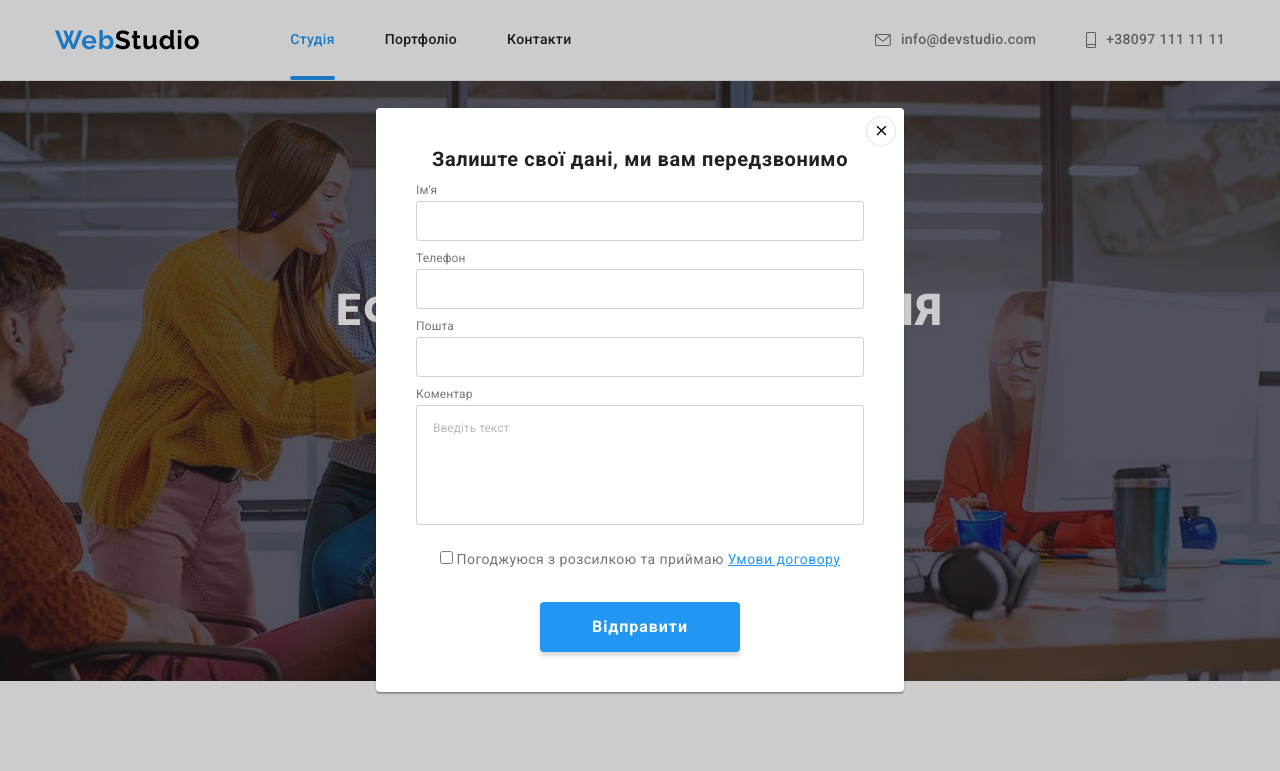
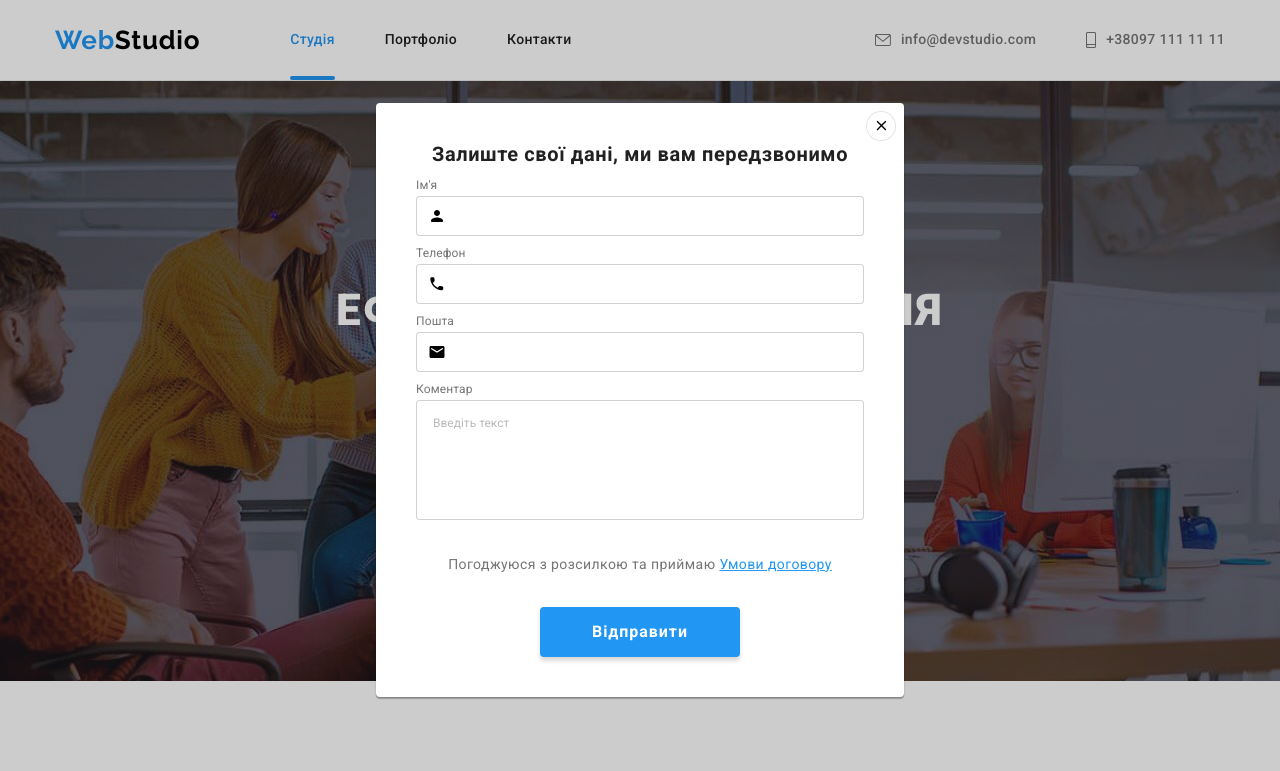
Before and after one commit to KomaNatoR/goit-markup-hw-06, a plain HTML site: page index.html in a window 1280 px wide. Both pictures are taken after a click on the button "Замовити послугу". Shown: the top 771 px of the page. Drawn offline with nearby package versions, Linux system fonts and the light colour scheme.

Commit message:
інпути поробив

```diff
--- a/css/styles.css
+++ b/css/styles.css
@@ -680,7 +680,13 @@ body {
             background: #FFFFFF;
             border: 1px solid rgba(0, 0, 0, 0.1);
             border-radius: 50%;
+            outline: transparent;
+
+            transition: border-color var(--duration) var(--timing-function);
         }
+        .modal-btn-close:focus {border-color: var(--accent-color);}
+
+        .modal-close-icon {transition: fill var(--duration) var(--timing-function);}
         .modal-btn-close:hover .modal-close-icon {
             fill: var(--accent-color);
         }
@@ -712,20 +718,38 @@ body {
 
     color: #757575;
 }
+    .form-input-title {}
+    .modal-data {
+        position: relative;
+
+        margin-top: 4px;
+        margin-bottom: 10px;
+    }
+        .modal-icon {
+            position: absolute;
+            top:50%;
+            left: 12px;
+            transform: translateY(-50%);
+
+            transition: fill var(--duration) var(--timing-function);
+        }
+        .modal-input:hover + .modal-icon, .modal-input:focus + .modal-icon  {fill: var(--accent-color);}
 
         .modal-input {
             width: 100%;
             height: 40px;
             padding-left: 42px;
-        margin-bottom: 10px;
-        margin-top: 4px;
 
             cursor: pointer;
 
             border: 1px solid rgba(33, 33, 33, 0.2);
             border-radius: 4px;
+            outline: transparent;
+
+            transition: border-color var(--duration) var(--timing-function);
         }
-    .modal-input:hover {border-color: var(--accent-color);}
+        .modal-input:hover, .modal-input:focus {border-color: var(--accent-color);}
+
         .modal-input::placeholder {color: rgba(117, 117, 117, 0.5);}
     .modal-form textarea {
         height: 120px;
@@ -735,7 +759,7 @@ body {
         resize: none;
     }
 
-    .modal-checkbox {
+    .modal-check-container {
         margin-bottom: 30px;
 
         font-weight: 400;
@@ -746,7 +770,7 @@ body {
 
         color: var(--main-text-color);
     }
-        .modal-checkbox a {
+        .modal-check-container a {
             text-decoration-line: underline;
             color: #2196F3;
         }
--- a/index.html
+++ b/index.html
@@ -361,25 +361,46 @@
             <p class="modal-title">Залиште свої дані, ми вам передзвонимо</p>
             <form class="modal-form">
 
-                <label for="user_name">Ім'я</label>
-                <input required type="text" name="name" id="user_name" class="modal-input">
 
-                <label for="user_tel">Телефон</label>
-                <input required type="tel" name="tel" id="user_tel" class="modal-input">
+                <label for="user-name" class="form-input-title">Ім'я</label>
+                <div class="modal-data">
+                   <input required type="text" name="name" id="user-name" class="modal-input">
+                   <svg class="modal-icon" width="18" height="18">
+                        <use href="./images/symbol-defs.svg#icon-modal-person"></use>
+                   </svg>
+                </div>
 
-                <label for="user_email">Пошта</label>
-                <input required type="email" name="email" id="user_email" class="modal-input">
 
-                <label for="user_coment">Коментар</label>
-                <textarea placeholder="Введіть текст" name="coment" id="user_coment" class="modal-input"></textarea>
+                <label for="user-tel" class="form-input-title">Телефон</label>
+                <div class="modal-data">
+                    <input required type="tel" name="tel" id="user-tel" class="modal-input">
+                    <svg class="modal-icon" width="18" height="18">
+                        <use href="./images/symbol-defs.svg#icon-modal-phone"></use>
+                    </svg>
+                </div>
 
-                <div class="modal-checkbox">
-                    <input required type="checkbox" name="agreement" id="user_agreement">
-                    <label for="user_agreement">Погоджуюся з розсилкою та приймаю <a href="">Умови договору</a></label>
+
+                <label for="user-email" class="form-input-title">Пошта</label>
+                <div class="modal-data">
+                   <input required type="email" name="email" id="user-email" class="modal-input">
+                   <svg class="modal-icon" width="18" height="18">
+                        <use href="./images/symbol-defs.svg#icon-modal-envelope"></use>
+                   </svg>
                 </div>
+
+                <label for="user-coment" class="form-input-title">Коментар</label>
+                <div class="modal-data">
+                    <textarea placeholder="Введіть текст" name="coment" id="user-coment" class="modal-input"></textarea>
+                </div>
+
+                <div class="modal-check-container">
+                    <input required type="checkbox" name="agreement" id="user-agreement" class="modal-check hidden">
+                    <label for="user-agreement">Погоджуюся з розсилкою та приймаю <a href="">Умови договору</a></label>
+                </div>
+
+                <button type="submit" class="btn">Відправити</button>
             </form>
 
-            <button type="submit" class="btn">Відправити</button>
         </div>
     </div>
 
```
Lines whose indentation alone changed are shown as unchanged.
